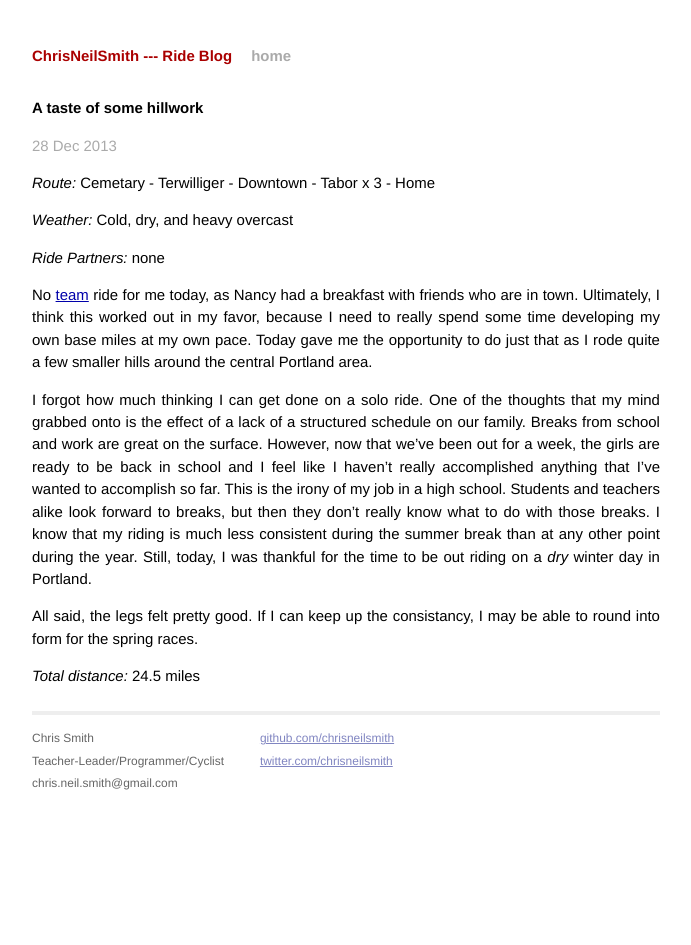
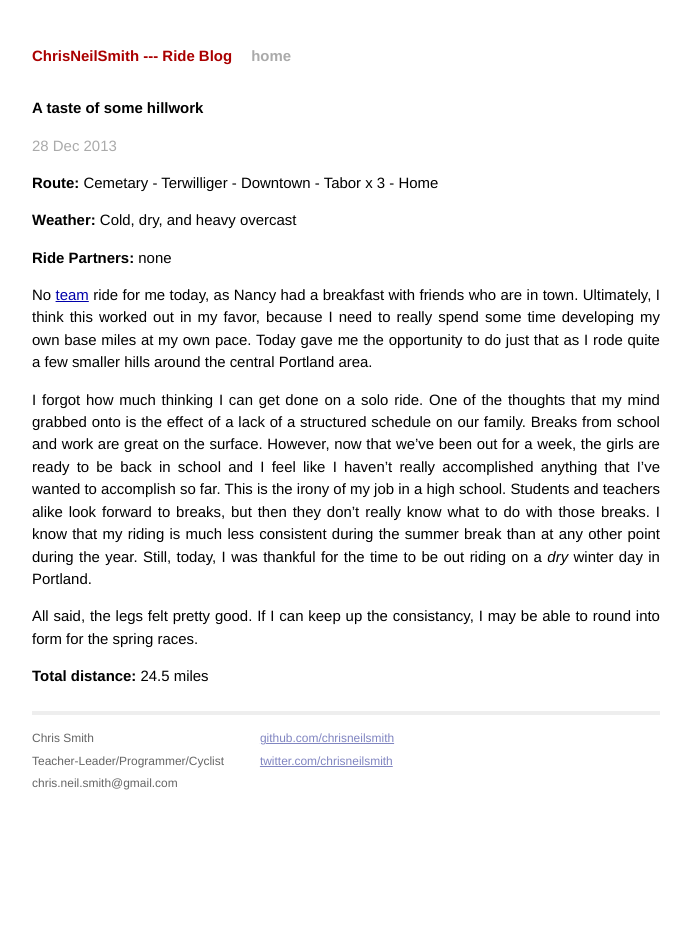
Before and after one commit to chrisneilsmith/chrisneilsmith.github.io, a Jekyll site: the page built from _posts/2013-12-28-a-taste-of-some-hillwork.md, in a window 1280 px wide. Shown: the whole page, without its empty margins (294-985 px from the left). Built offline with Jekyll 4.4.1, drawn with Linux system fonts in a browser that asks for light colours; Markdown is read by kramdown in place of the engine named in the settings.

Commit message:
fixed formatting

```diff
--- a/_posts/2013-12-28-a-taste-of-some-hillwork.md
+++ b/_posts/2013-12-28-a-taste-of-some-hillwork.md
@@ -3,11 +3,11 @@ layout: post
 title: A taste of some hillwork
 ---
 
-*Route:* Cemetary - Terwilliger - Downtown - Tabor x 3 - Home
+**Route:** Cemetary - Terwilliger - Downtown - Tabor x 3 - Home
 
-*Weather:* Cold, dry, and heavy overcast
+**Weather:** Cold, dry, and heavy overcast
 
-*Ride Partners:* none
+**Ride Partners:** none
 
 No [team](http://www.hammervelo.com) ride for me today, as Nancy had a breakfast with friends who are in town. Ultimately, I think this worked out in my favor, because I need to really spend some time developing my own base miles at my own pace. Today gave me the opportunity to do just that as I rode quite a few smaller hills around the central Portland area.
 
@@ -15,4 +15,4 @@ I forgot how much thinking I can get done on a solo ride. One of the thoughts th
 
 All said, the legs felt pretty good. If I can keep up the consistancy, I may be able to round into form for the spring races.
 
-*Total distance:* 24.5 miles
+**Total distance:** 24.5 miles
```
